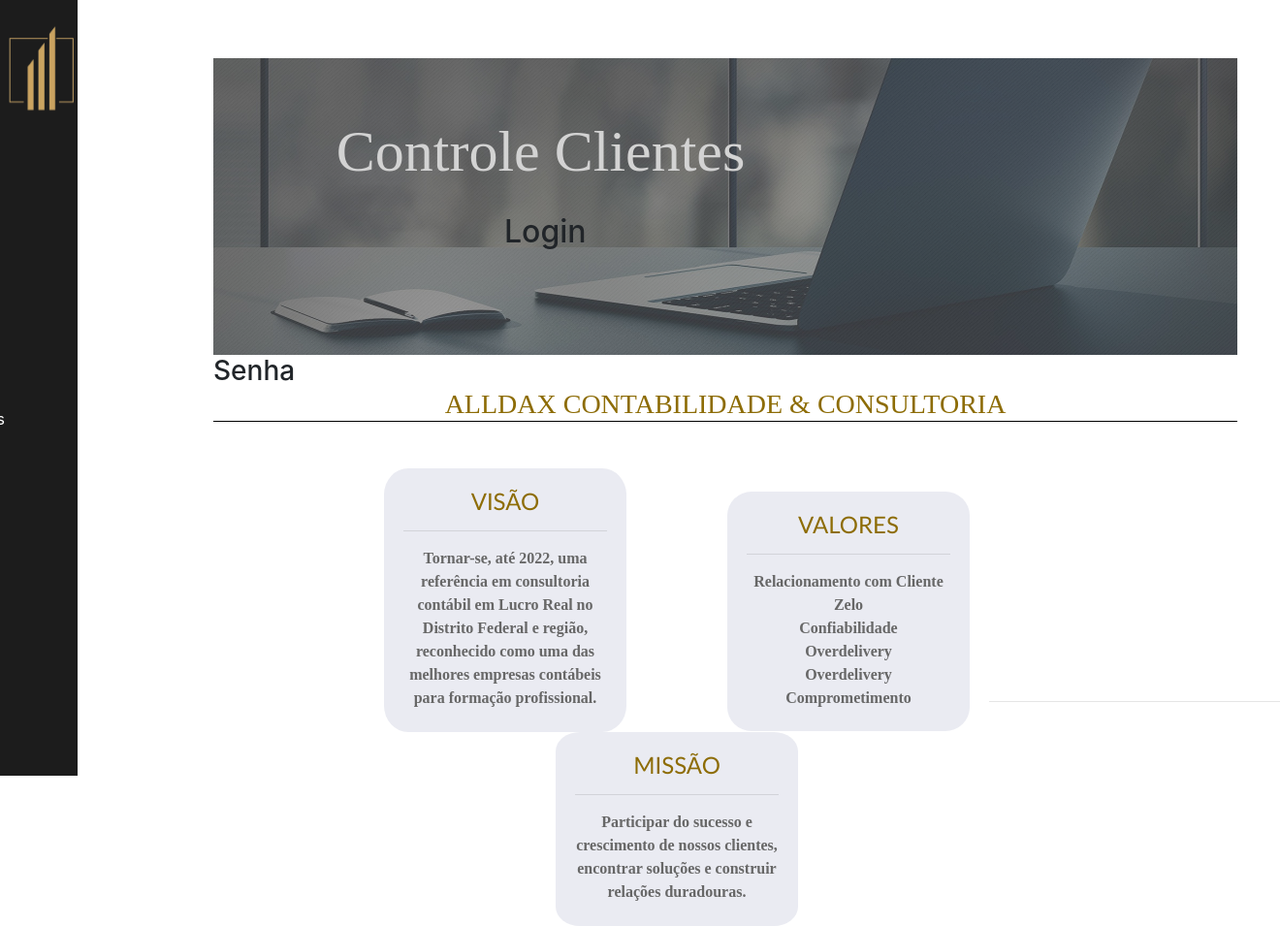
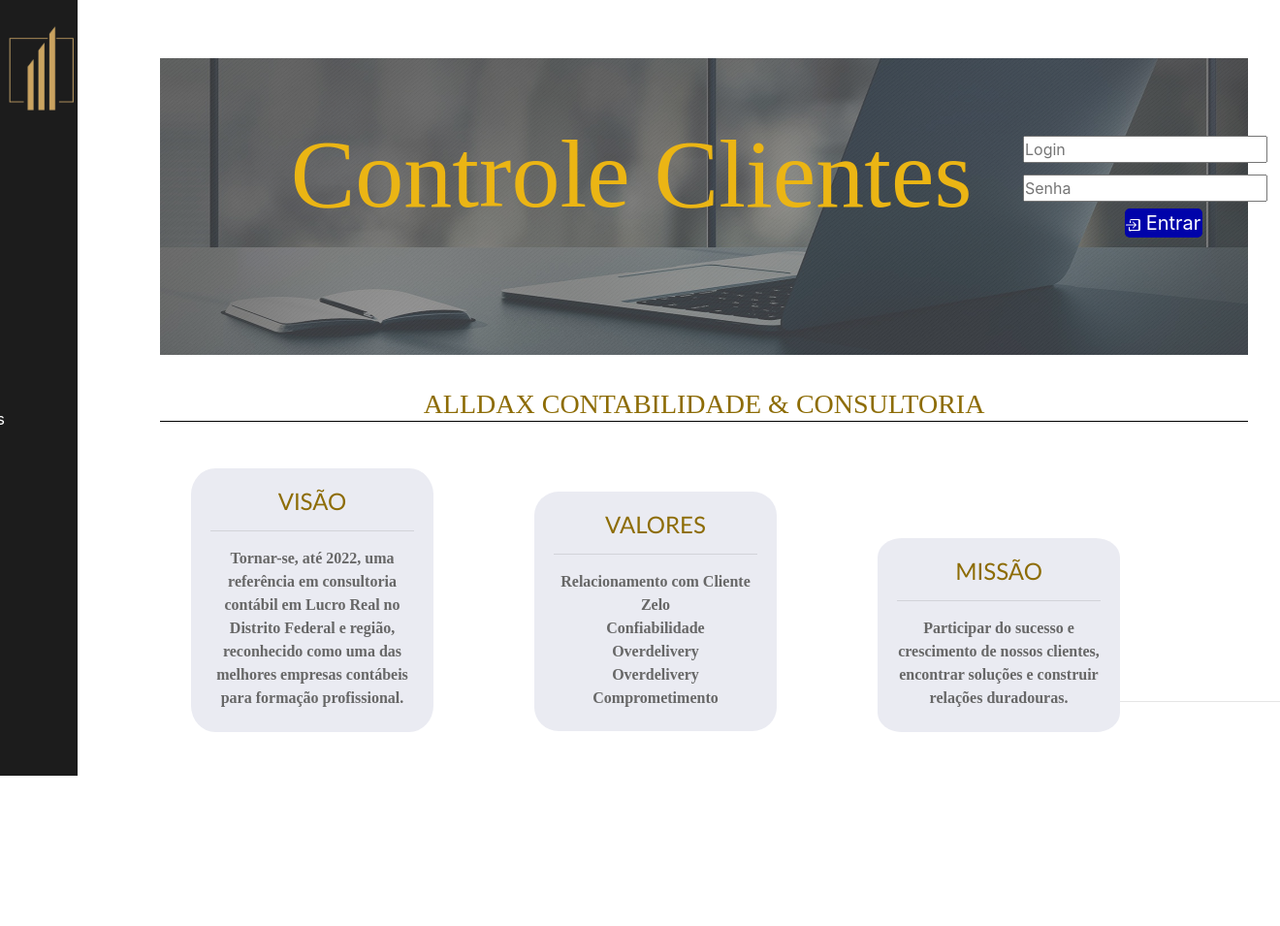
Before and after one commit to Alldax-Contabilidade/UnificacaoControles, a Flask app: page / in a window 1320 px wide. Shown: the whole page at 97% size. After the commit the page ends 800 px from the top, so only its background shows below. Run offline with Flask 2, Linux system fonts and the light colour scheme; some libraries are stand-ins or nearby versions.

Commit message:
criação do menu login

```diff
--- a/project_flask/app/static/css/estilo_barra.css
+++ b/project_flask/app/static/css/estilo_barra.css
@@ -29,11 +29,44 @@
     transform: translateX(108px);
 }
 .login{
+    user-select: auto;
     display: line;
     position: absolute;
-    top: 220px;
-    left: 300px;
+    top: 140px;
+    left: 890px;
 
+}
+.senha{
+    user-select: auto;
+    display: line;
+    position: absolute;
+    top: 180px;
+    left: 890px;
+
+
+}
+.join{
+    list-style: none;
+    position: absolute;
+    top: 215px;
+    left: 995px;
+    background-color:#0003aa;
+    width: 80px;
+    height: 30px;
+    border-radius: 5px;
+}
+.join:hover{
+    background-color: rgb(255, 255, 255);
+
+    text-decoration:double;
+}
+.entrar{
+    font-size: 20px;
+    color:#ffffff;
+}
+.entrar:hover{
+    color: #0003aa;
+    text-decoration:double;
 }
 .list-menu{
     list-style: none;
@@ -112,10 +145,10 @@
 }
 .pag-inicial{
     /*background-color: red;*/
-    margin-left: 220px;
-    margin-right: 300px;
+    margin-left: 12.5%;
+    margin-right: 10px;
     position: absolute;
-    width: 80%;
+    width: 85%;
     height: 100%;
     transition: all .5s;
 }
@@ -127,9 +160,9 @@
 }
 
 #titulo-index{
-    position: absolute;
-    color: lightgray;
-    font-size: 60px;
+    position:absolute;
+    color: #ebb514;
+    font-size: 100px;
     left: 12%;
     top: 15%;
     font-family: Stencil Std;
--- a/project_flask/app/templates/index.html
+++ b/project_flask/app/templates/index.html
@@ -2,17 +2,28 @@
 
 {% block content %}
 <div class="pag-inicial">
-            <div id="banner-inicial">
-                <img id="img-home" src="{{ url_for('static', filename='img/home.jpg') }}">
+                <div id="banner-inicial">
+                    <img id="img-home" src="{{ url_for('static', filename='img/home.jpg') }}">
                 <h1 id="titulo-index">Controle Clientes</h1>
-                <div class="login">
-                    <h2 id="login">Login</h2>
-                </div>
-                <div class="senha">
-                    <h3 id="senha">Senha</h3>
-                </div>
+
+ <div class="login">
+            <input type="text" name="Nome" size="20" placeholder="Login"
+                value="" required>
 
             </div>
+            <div class="senha">
+         <input type="text" name="Nome" size="20" placeholder="Senha"
+                value="" required>
+                </div>
+                <ul class="join">
+                        <li><a class="entrar" href="#">
+                        <svg xmlns="http://www.w3.org/2000/svg" width="16" height="16" fill="currentColor" class="bi bi-box-arrow-in-right" viewBox="0 0 16 16">
+                    <path fill-rule="evenodd" d="M5 3.5a.5.5 0 0 1 .5-.5h8a.5.5 0 0 1 .5.5v9a.5.5 0 0 1-.5.5h-8a.5.5 0 0 1-.5-.5v-2a.5.5 0 0 0-1 0v2A1.5 1.5 0 0 0 6.5 14h8a1.5 1.5 0 0 0 1.5-1.5v-9A1.5 1.5 0 0 0 14.5 2h-8A1.5 1.5 0 0 0 5 3.5v2a.5.5 0 0 0 1 0v-2z"/>
+                    <path fill-rule="evenodd" d="M11.854 8.354a.5.5 0 0 0 0-.708l-3-3a.5.5 0 1 0-.708.708L10.293 7.5H1.5a.5.5 0 0 0 0 1h8.793l-2.147 2.146a.5.5 0 0 0 .708.708l3-3z"/>
+                        </svg>
+                    Entrar</a></li>
+                </ul>
+                </div>
             <div class="valores-empresa" >
                 <div id="titulo-valores">
                     <h3 id="valores-title">ALLDAX CONTABILIDADE & CONSULTORIA</h3>
--- /dev/null
+++ b/project_flask/app/templates/pag_dashboard.html
@@ -0,0 +1 @@
+ggq
```
